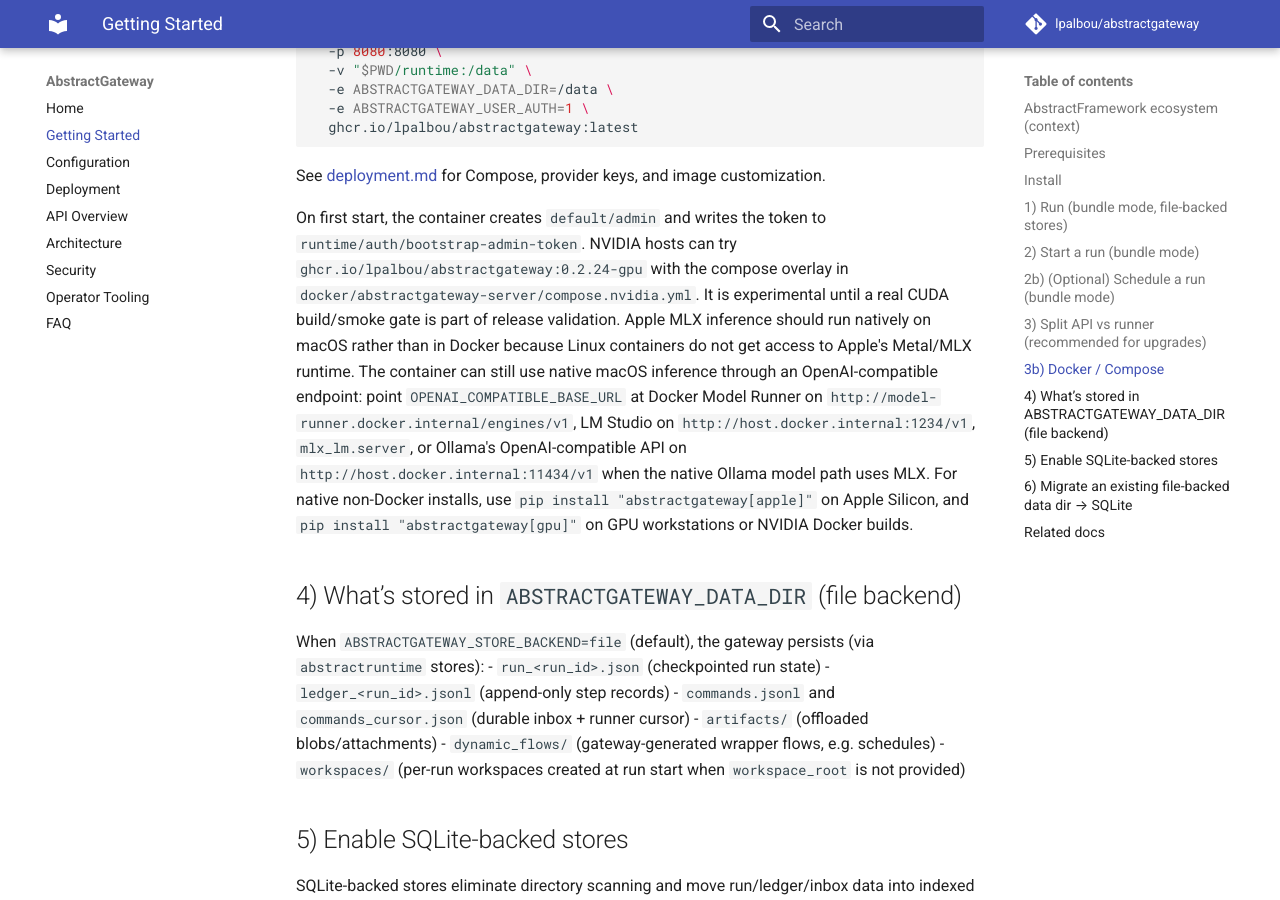
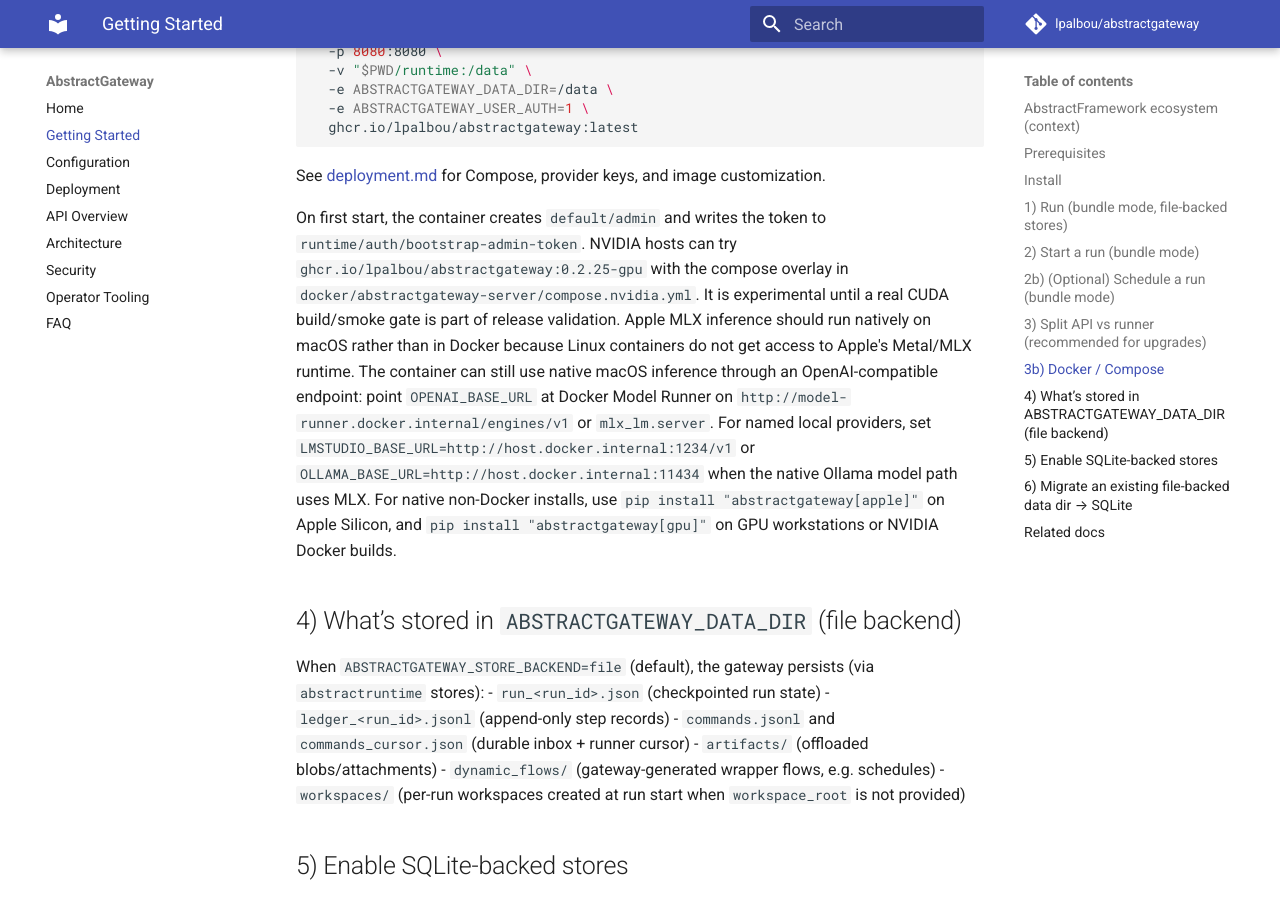
Before and after one commit to lpalbou/AbstractGateway, an MkDocs documentation site: the page built from docs/getting-started.md, in a window 1280 px wide and 900 px high, scrolled down 3360 px. Built offline with MkDocs 1.6.1 and Material for MkDocs 9.7.7, drawn with Linux system fonts in a browser that asks for light colours; comment, search, counter and statistics services are not loaded.

```diff
--- a/docs/getting-started.md
+++ b/docs/getting-started.md
@@ -156,18 +156,18 @@ customization.
 
 On first start, the container creates `default/admin` and writes the token to
 `runtime/auth/bootstrap-admin-token`. NVIDIA hosts can try
-`ghcr.io/lpalbou/abstractgateway:0.2.24-gpu` with the compose overlay in
+`ghcr.io/lpalbou/abstractgateway:0.2.25-gpu` with the compose overlay in
 `docker/abstractgateway-server/compose.nvidia.yml`.
 It is experimental until a real CUDA build/smoke gate is part of release
 validation.
 Apple MLX inference should run natively on macOS rather than in Docker because
 Linux containers do not get access to Apple's Metal/MLX runtime. The container
 can still use native macOS inference through an OpenAI-compatible endpoint:
-point `OPENAI_COMPATIBLE_BASE_URL` at Docker Model Runner on
-`http://model-runner.docker.internal/engines/v1`, LM Studio on
-`http://host.docker.internal:1234/v1`, `mlx_lm.server`, or Ollama's
-OpenAI-compatible API on `http://host.docker.internal:11434/v1` when the
-native Ollama model path uses MLX. For native non-Docker installs, use
+point `OPENAI_BASE_URL` at Docker Model Runner on
+`http://model-runner.docker.internal/engines/v1` or `mlx_lm.server`. For named
+local providers, set `LMSTUDIO_BASE_URL=http://host.docker.internal:1234/v1` or
+`OLLAMA_BASE_URL=http://host.docker.internal:11434` when the native Ollama model
+path uses MLX. For native non-Docker installs, use
 `pip install "abstractgateway[apple]"` on Apple Silicon, and
 `pip install "abstractgateway[gpu]"` on GPU workstations or NVIDIA Docker builds.
 
--- a/pyproject.toml
+++ b/pyproject.toml
@@ -4,7 +4,7 @@ build-backend = "hatchling.build"
 
 [project]
 name = "abstractgateway"
-version = "0.2.24"
+version = "0.2.25"
 description = "AbstractGateway: deployable Run Gateway host for AbstractRuntime (commands + ledger)."
 readme = "README.md"
 requires-python = ">=3.10"
--- a/src/abstractgateway/__init__.py
+++ b/src/abstractgateway/__init__.py
@@ -6,4 +6,4 @@ AbstractGateway is a deployable Run Gateway host for AbstractRuntime:
 - security middleware for network-safe deployments
 """
 
-__version__ = "0.2.24"
+__version__ = "0.2.25"
```
Also changed, not shown: CHANGELOG.md (+10 -0 lines), README.md (+9 -8 lines), docker/abstractgateway-server/README.md (+24 -6 lines), docs/configuration.md (+4 -3 lines), docs/deployment.md (+9 -8 lines), 10 other files.
